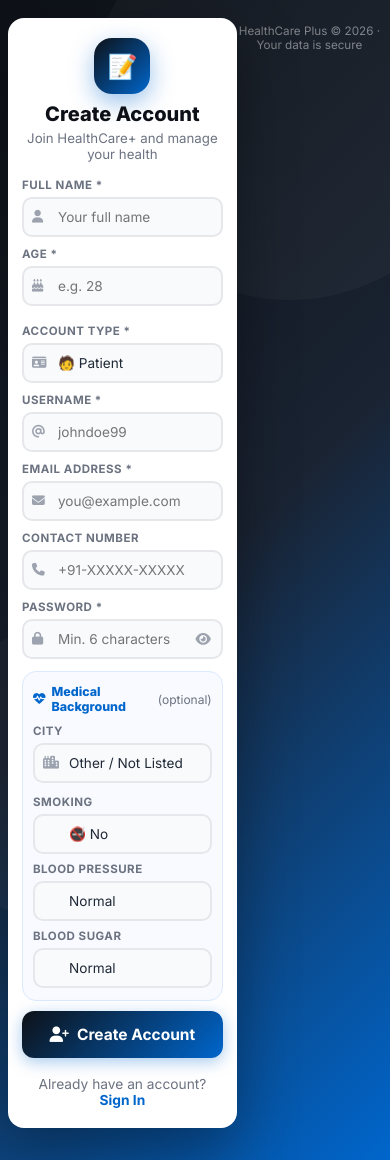
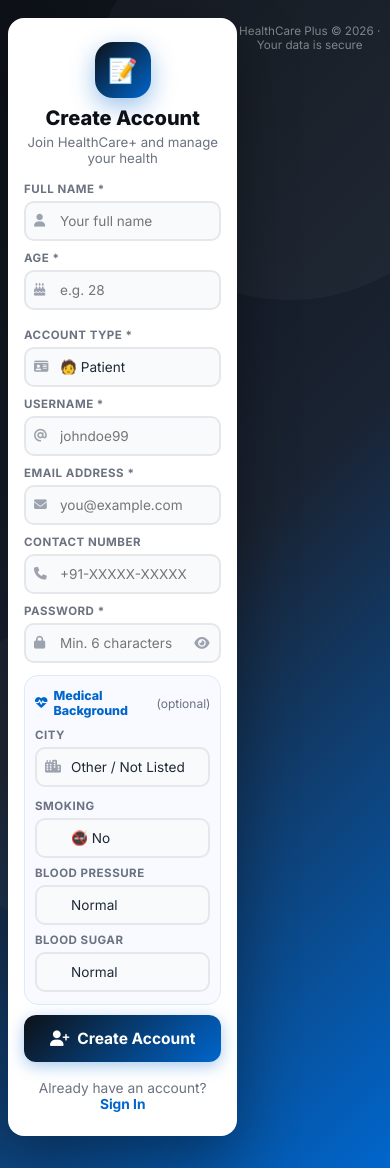
Before and after one commit to Krishna8208863439/Health-OPD, a Flask app: page /signup in a window 390 px wide. Run offline with Flask 3, Linux system fonts and the light colour scheme.

Commit message:
style: match signup page card width and padding to login page layout

```diff
--- a/Smart_Healthcare_System (2)/Smart_Healthcare_System/Enhanced_Healthcare_System/templates/signup.html
+++ b/Smart_Healthcare_System (2)/Smart_Healthcare_System/Enhanced_Healthcare_System/templates/signup.html
@@ -23,10 +23,13 @@ body{
 .bg-shape-2{width:300px;height:300px;bottom:-80px;left:-80px;}
 
 .auth-card{
-  background:#fff;border-radius:24px;padding:36px 32px;
-  width:100%;max-width:500px;
+  background:#fff;
+  border-radius:24px;
+  padding:40px 36px;
+  width:100%; max-width:420px;
   box-shadow:0 24px 60px rgba(0,0,0,.35);
-  position:relative;z-index:1;
+  position:relative; z-index:1;
+  margin: auto 0;
   animation:cardIn .4s cubic-bezier(.34,1.56,.64,1);
 }
 @keyframes cardIn{from{transform:translateY(30px);opacity:0;}to{transform:translateY(0);opacity:1;}}
@@ -104,7 +107,7 @@ body{
     padding: 10px 8px 24px;
   }
   .auth-card{
-    padding: 20px 14px;
+    padding: 24px 16px;
     border-radius: 16px;
     margin: 8px 0;
   }
```
